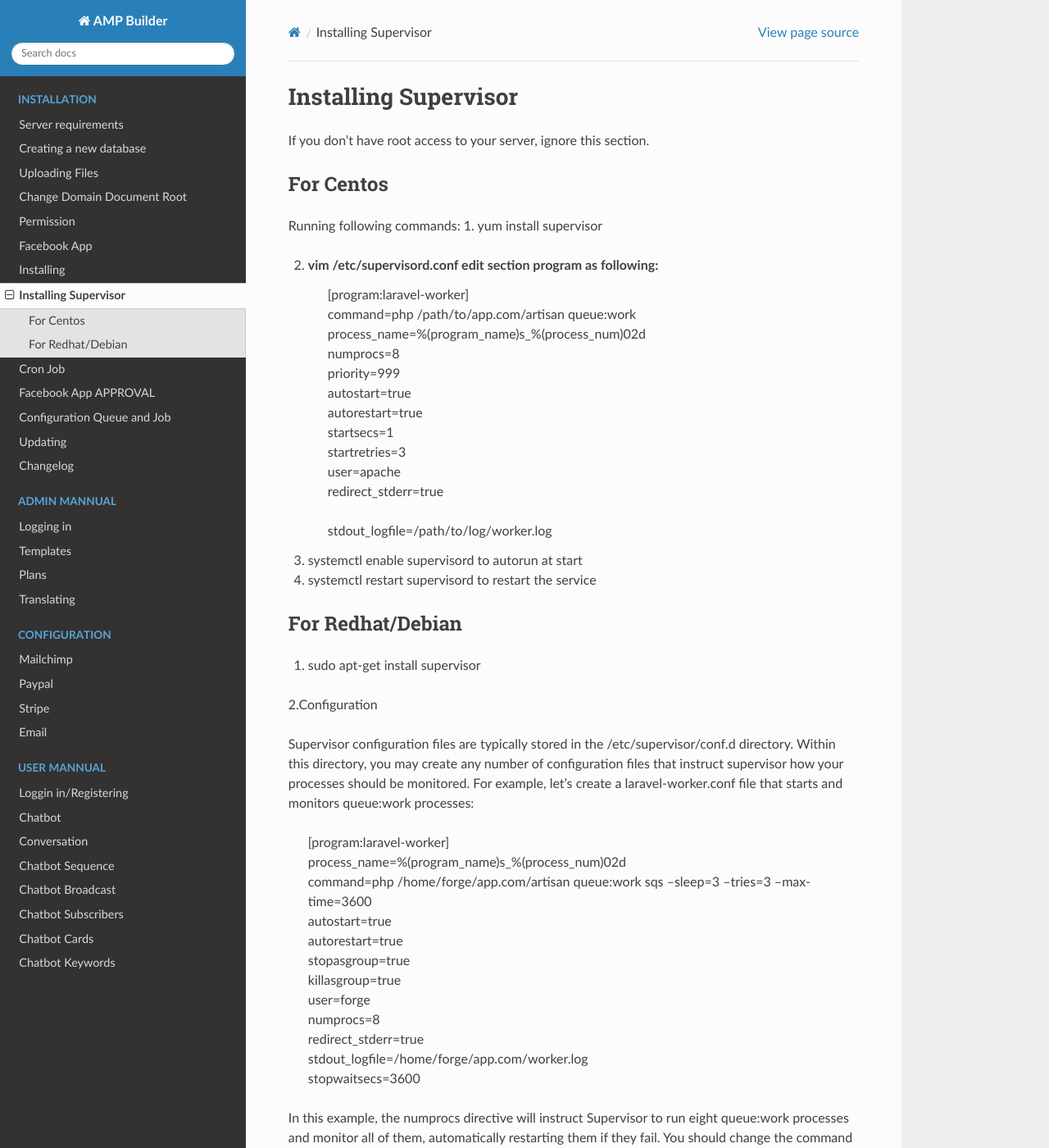
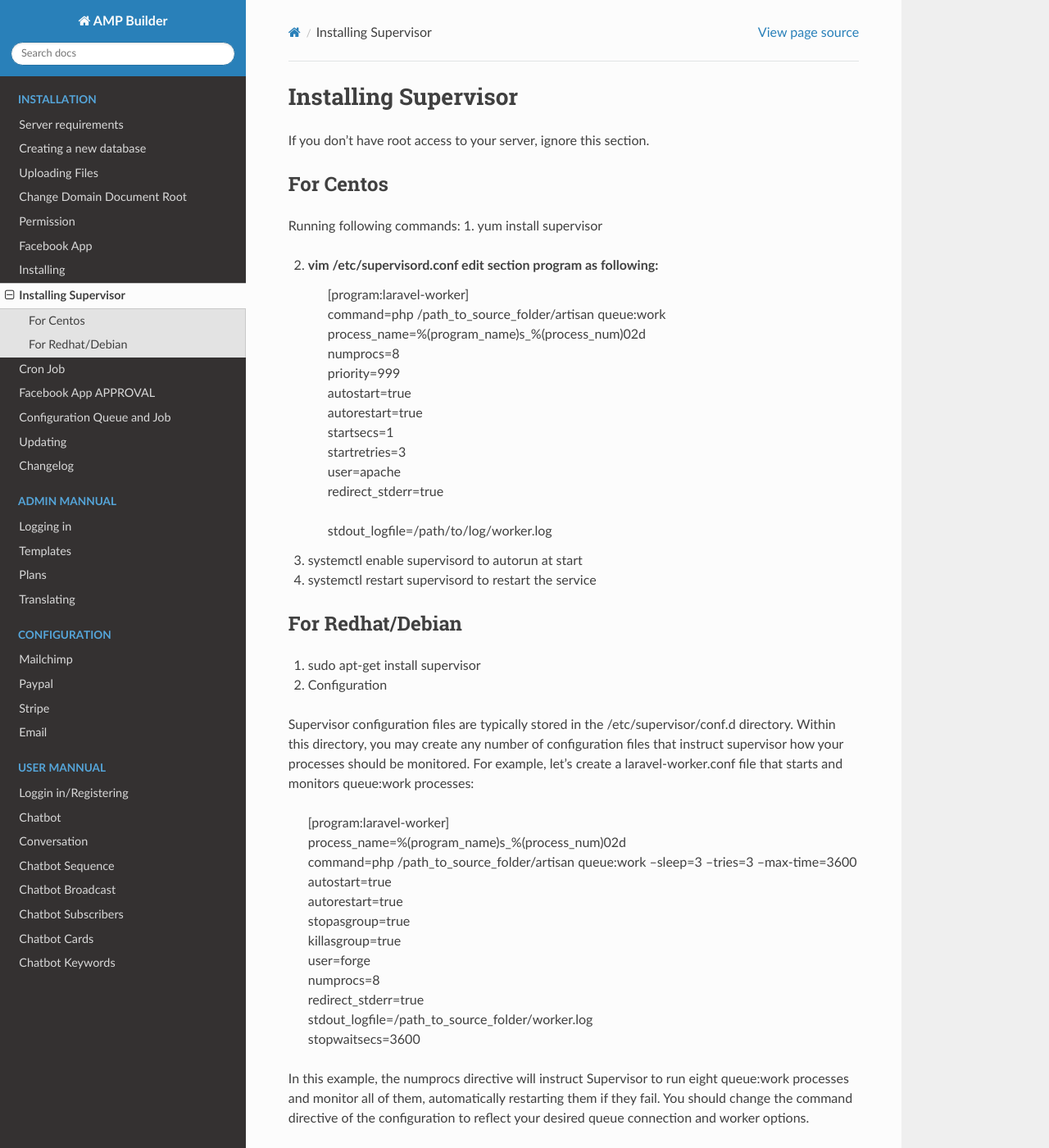
Before and after one commit to vhtnam/chatbot-docs, a Sphinx documentation site: the page built from source/_install/install_supervisor.rst, in a window 1280 px wide and 1400 px high. Shown: the whole window at 82% size. Built offline with Sphinx 7.4.7 and the Read the Docs theme 2.0.0, drawn with Linux system fonts in a browser that asks for light colours; pages that are not in the unit, such as notebooks, are missing from menus.

Commit message:
no message

```diff
--- a/source/_install/facebook_app_approval.rst
+++ b/source/_install/facebook_app_approval.rst
@@ -5,7 +5,7 @@ Facebook App APPROVAL
 How to submit a Facebook app for review
 ==============
 
-You will need below permission to run ChatbotPB core features.
+| You will need below permission to run ChatbotPB core features.
 | pages_manage_engagement
 | pages_read_user_content
 | pages_manage_posts
--- a/source/_install/install_supervisor.rst
+++ b/source/_install/install_supervisor.rst
@@ -11,7 +11,7 @@ Running following commands:
 
 2. vim /etc/supervisord.conf edit section program as following:
 	| [program:laravel-worker]
-	| command=php /path/to/app.com/artisan queue:work
+	| command=php /path_to_source_folder/artisan queue:work
 	| process_name=%(program_name)s_%(process_num)02d
 	| numprocs=8
 	| priority=999
@@ -30,13 +30,13 @@ For Redhat/Debian
 ==============
 1. sudo apt-get install supervisor
 
-2.Configuration
+2. Configuration
 
 Supervisor configuration files are typically stored in the /etc/supervisor/conf.d directory. Within this directory, you may create any number of configuration files that instruct supervisor how your processes should be monitored. For example, let's create a laravel-worker.conf file that starts and monitors queue:work processes:
 
 	| [program:laravel-worker]
 	| process_name=%(program_name)s_%(process_num)02d
-	| command=php /home/forge/app.com/artisan queue:work sqs --sleep=3 --tries=3 --max-time=3600
+	| command=php /path_to_source_folder/artisan queue:work --sleep=3 --tries=3 --max-time=3600
 	| autostart=true
 	| autorestart=true
 	| stopasgroup=true
@@ -44,7 +44,7 @@ Supervisor configuration files are typically stored in the /etc/supervisor/conf.
 	| user=forge
 	| numprocs=8
 	| redirect_stderr=true
-	| stdout_logfile=/home/forge/app.com/worker.log
+	| stdout_logfile=/path_to_source_folder/worker.log
 	| stopwaitsecs=3600
 
 
```
